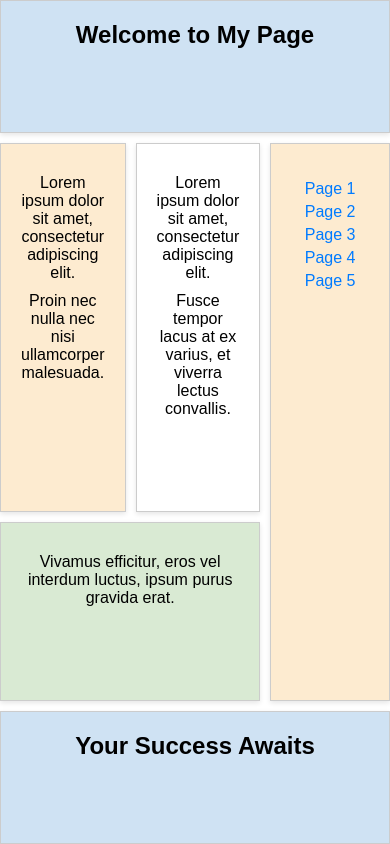
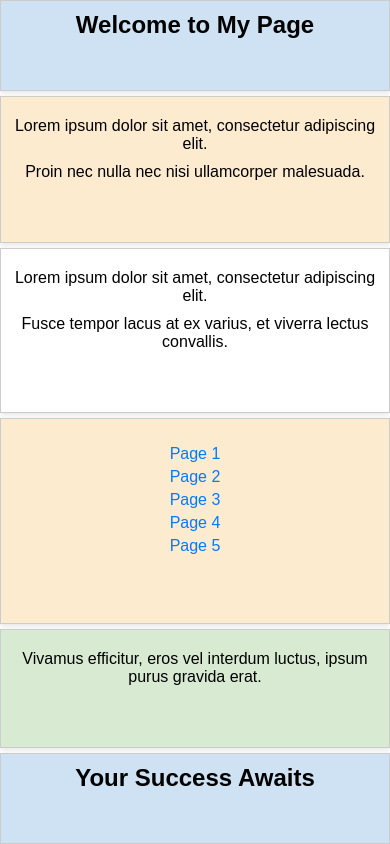
Before and after one commit to VladKuke/website_labs, a plain HTML site: page index.html in a window 390 px wide. Drawn offline with Linux system fonts and the light colour scheme.

Commit message:
Update index.html

```diff
--- a/index.html
+++ b/index.html
@@ -4,7 +4,7 @@
     <meta charset="UTF-8">
     <meta name="viewport" content="width=device-width, initial-scale=1.0">
     <title>Variant 4 Layout</title>
-    <link rel="stylesheet" href="grid.css">
+    <link rel="stylesheet" href="mobile.css">
 </head>
 <body>
 <div class="container">
```
